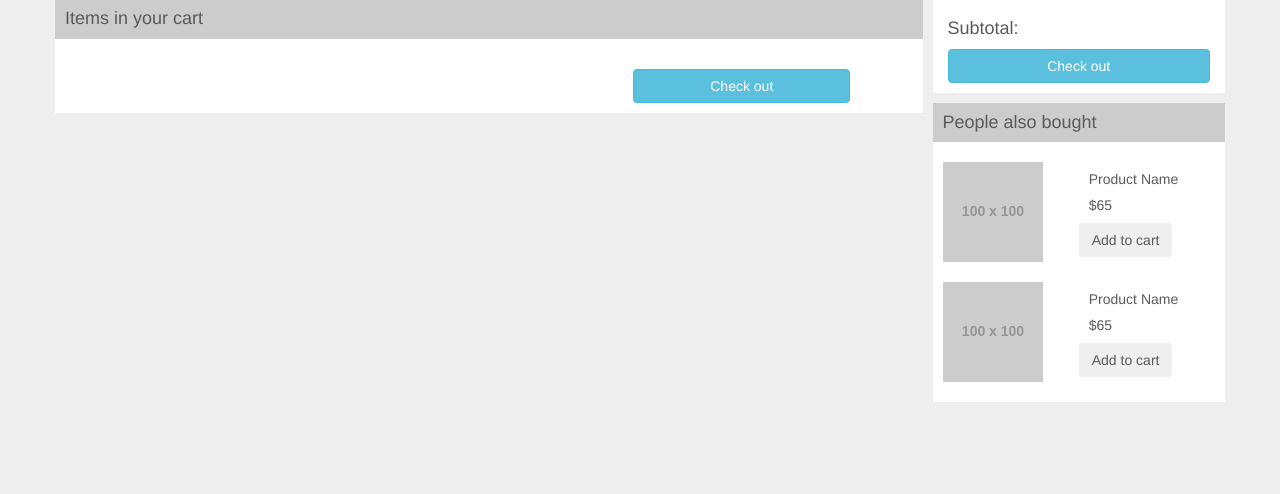
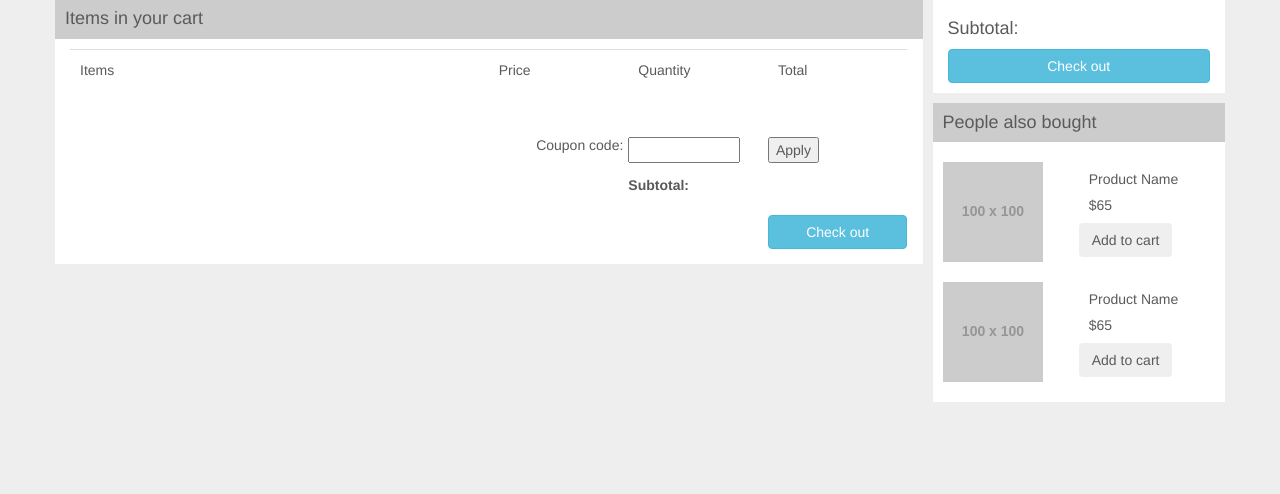
Before and after one commit to yansong10101/serverqa, a Django app: page /cart/15/ in a window 1280 px wide. Shown: the part 135-629 px from the top of the page. Run offline with Django 3.2, Linux system fonts and the light colour scheme; a user stored in the database is signed in; data comes from the database, SQL or seed files in the repository; grey boxes labelled with a size stand in for pictures from a placeholder-image service; parts of the project's set-up code (start-up, migrations or seed data) failed here and were passed over; some libraries are stand-ins or nearby versions.

Commit message:
implement the calculation on shopping cart

```diff
--- a/static/css/cart_style.css
+++ b/static/css/cart_style.css
@@ -86,3 +86,8 @@
     width: 30%;
     text-align: center;
 }
+
+table.item-table td, table.summary-table td{
+    padding-top: 5px !important;
+    padding-bottom: 5px !important;
+}
--- a/static/js/util.js
+++ b/static/js/util.js
@@ -107,27 +107,41 @@ function scroll_carousel($container, $num) {
 }
 
 
-function changeQuantity($c) {
-    var $plus = $c.find('.plus'),
-        $minus = $c.find('.minus'),
-        $count = $c.find('.product-count');
+function changeQuantity($r, callback) {
+    var unit_price = $r.find('.product_price').text().substr(1),
+        $plus = $r.find('.plus'),
+        $minus = $r.find('.minus'),
+        $count = $r.find('.product-count'),
+        $total = $r.find('.item_total_price');
+
+    function init() {
+        setCount($count.val() * 1 || 0);
+    }
+
+    function setCount(num) {
+        $count.val(num);
+        $total.text('$' + (num * unit_price));
+        callback();
+    }
 
     $plus.click(function() {
         var num = $count.val() * 1 || 0;
-        $count.val(num + 1);
+        setCount(num + 1);
     });
 
     $minus.click(function() {
         var num = $count.val() * 1 || 0;
         if (num <= 0) {
-            $count.val(0);
+            setCount(0);
         } else {
-            $count.val(num - 1);
+            setCount(num - 1);
         }
     });
 
     $count.keyup(function() {
         var num = $count.val() * 1 || 0;
-        $count.val(num);
+        setCount(num);
     });
+
+    init();
 }
--- a/templates/mycart.html
+++ b/templates/mycart.html
@@ -51,15 +51,17 @@
                     <h4 class="title">Items in your cart</h4>
                 </div>
                 <div class="inner">
-                    <table class="table table-hover">
-                        {% for detail in orders %}
-                            <tr class="row">
+                <table class="table">
+                     <tr class="row">
                                 <td class="col-md-3">Items</td>
                                 <td class="col-md-3"></td>
                                 <td class="col-md-2">Price</td>
                                 <td class="col-md-2">Quantity</td>
                                 <td class="col-md-2">Total</td>
                             </tr>
+                </table>
+                    <table class="table table-hover item-table">
+                        {% for detail in orders %}
                             <tr id="row_{{ detail.product.pk }}" class="row featurette">
                                 <td class="col-md-3 product_image"><img class="cartImg thumbnail" src="{{ storage_host }}{% static 'products' %}/{{ detail.product.image_root }}"></td>
                                 <td class="col-md-3">
@@ -78,39 +80,47 @@
                                     <button class="minus">-</button>
                                 </td>
                                 <td class="col-md-2">
-                                    <p class="price item_total_price">$20</p>
-                                </td>
-                            </tr>
-                            <tr class="row">
-                                <td class="col-md-3"></td>
-                                <td class="col-md-3"></td>
-                                <td class="col-md-2"></td>
-                                <td class="col-md-2" style="text-align: right">Subtotal:</td>
-                                <td class="col-md-2" id="subtotal"></td>
-                            </tr>
-                             <tr class="row">
-                                <td class="col-md-3"></td>
-                                <td class="col-md-3"></td>
-                                <td class="col-md-2">
-                                    <p>Coupon code:</p>
-                                </td>
-                                <td class="col-md-2">
-                                    <input type="text">
-                                </td>
-                                <td class="col-md-2">
-                                    <button>Apply</button>
+                                    <p class="price item_total_price"></p>
                                 </td>
                             </tr>
                         {% endfor %}
                     </table>
-                <div class="row">
-                    <div class="col-md-8"></div>
-                    <div class="col-md-3 col-xs-3">
-                        <!--<a id="btnpay" class="btn btn-block btn-info" href="{% url 'design:my-order' user.pk %}">Place to order</a>-->
-                    <a href="#address" data-toggle="tab" class="btn btn-block btn-info">Check out</a>
-                    </div>
-                    <div class="col-md-1"></div>
-                    </div>
+                    <table class="summary-table">
+                        <tr class="row">
+                            <td class="col-md-6 col-sm-6"></td>
+                        <td class="col-md-2 col-sm-2">
+                            <p style="text-align:right; padding-right: 5px;">Coupon code:</p>
+                        </td>
+                        <td class="col-md-2 col-sm-2">
+                            <input style="width: 80%" type="text">
+                        </td>
+                        <td class="col-md-2 col-sm-2">
+                            <button>Apply</button>
+                        </td>
+                        </tr>
+                        <tr class="row">
+                            <td class="col-md-6 col-sm-6"></td>
+                            <td class="col-md-2 col-sm-2">
+                            </td>
+                            <td class="col-md-2 col-sm-2">
+                                <p><b>Subtotal:</b></p>
+                            </td>
+                            <td class="col-md-2 col-sm-2">
+                                <p id="subtotal"></p>
+                            </td>
+                        </tr>
+                        <tr class="row">
+                            <td class="col-md-6 col-sm-6"></td>
+                            <td class="col-md-2 col-sm-2">
+                            </td>
+                            <td class="col-md-2 col-sm-2">
+                            </td>
+                            <td class="col-md-2 col-sm-2">
+                                <a href="#address" data-toggle="tab" class="btn btn-block btn-info">Check out</a>
+                            </td>
+                        </tr>
+                    </table>
+                    <!--<a id="btnpay" class="btn btn-block btn-info" href="{% url 'design:my-order' user.pk %}">Place to order</a>-->
                 </div>
             </div>
         <div class="col-md-3 col-sm-3 col-xs-3 outer-right" style="margin-top: 10px;">
@@ -386,8 +396,16 @@
     <script src="{% static "js/util.js" %}"></script>
     <script type="text/javascript">
         (function() {
-            $('.product-quantity').each(function(){
-                changeQuantity($(this));
+            function calcSubtotal(){
+                var subtotal = 0;
+                $('.item-table').find('.row').each(function(i){
+                    subtotal += $(this).find('.item_total_price').text().substr(1) * 1;
+                    $('#subtotal').text('$' + subtotal);
+                });
+            }
+
+            $('.item-table').find('.row').each(function(i){
+                    changeQuantity($(this), calcSubtotal);
             })
         })();
     </script>
```
